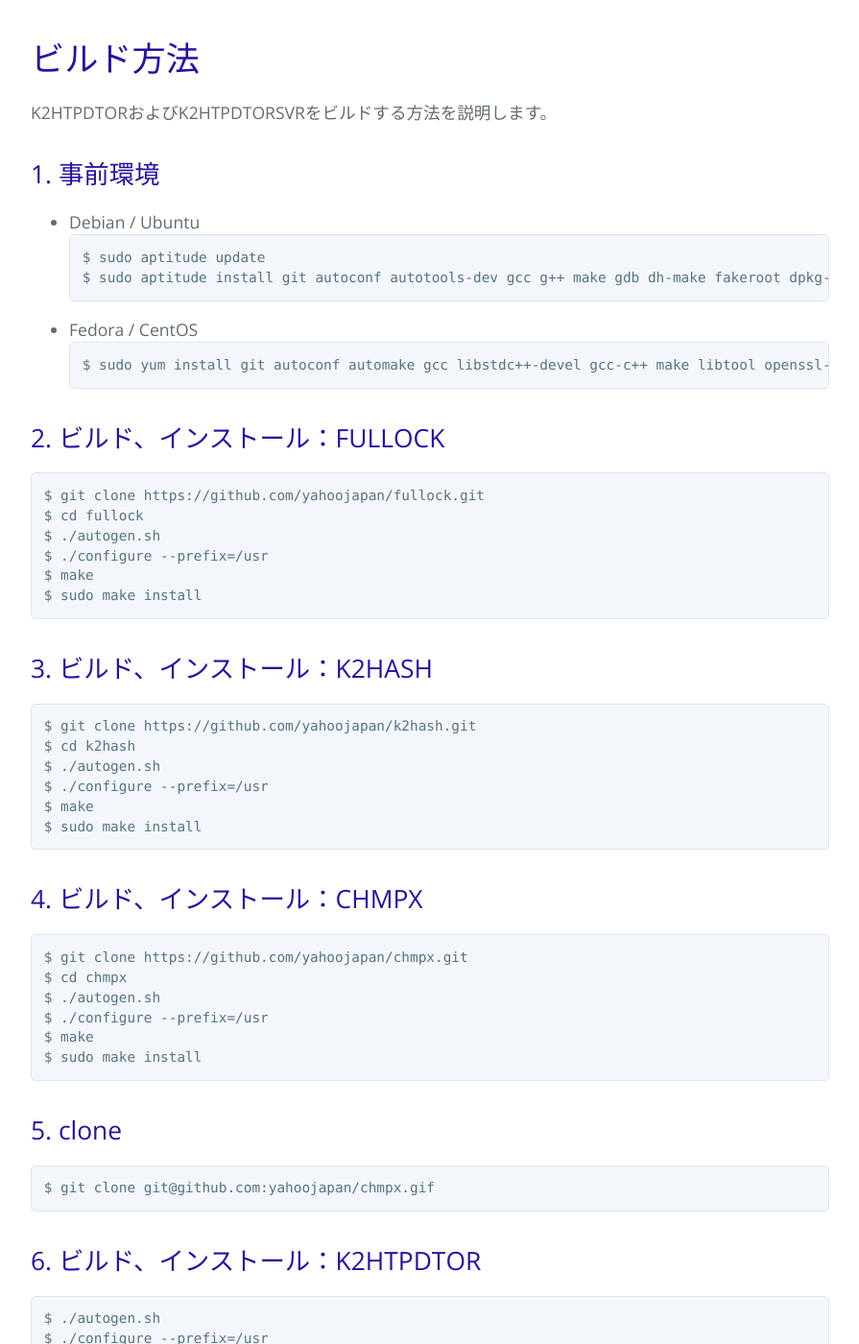
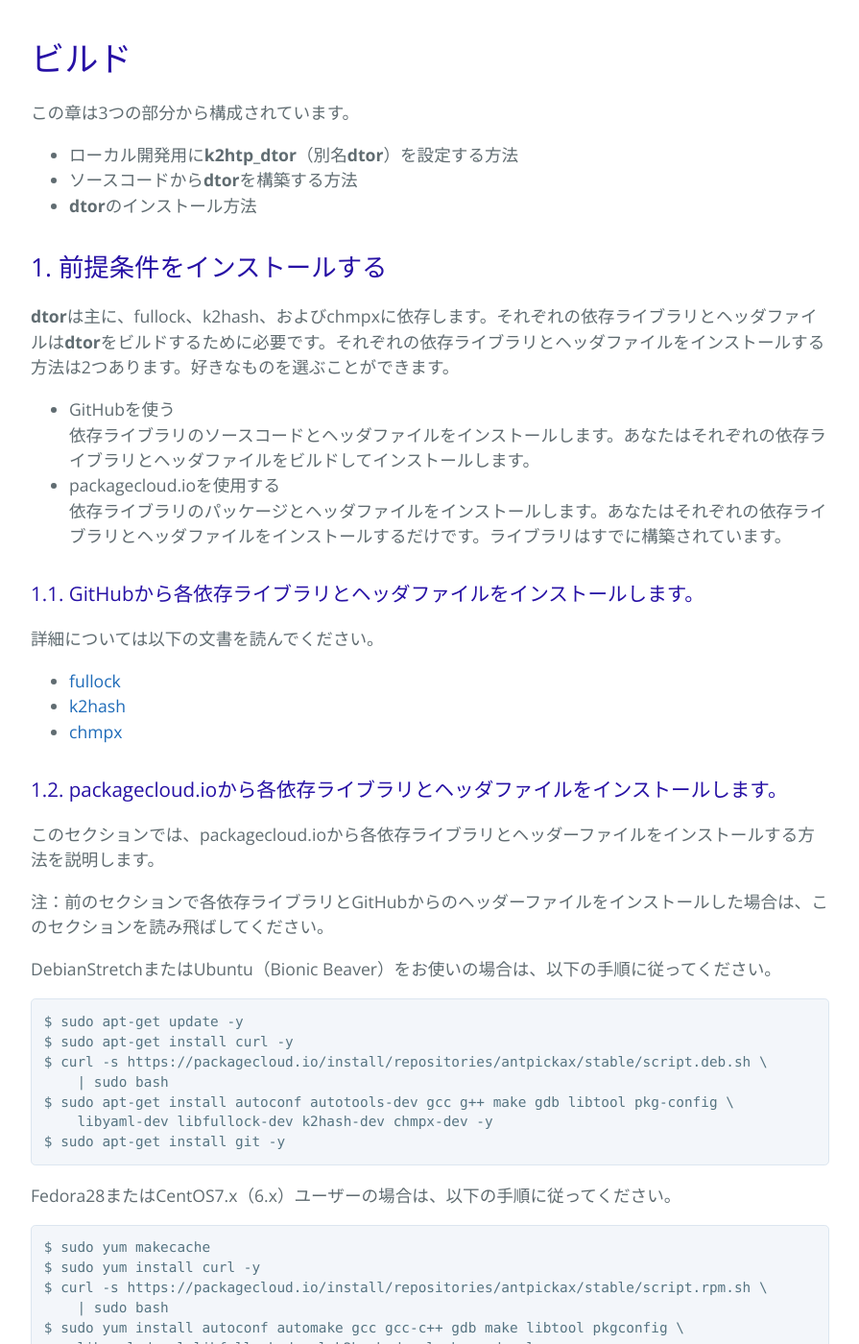
Before and after one commit to yahoojapan/k2htp_dtor, a Jekyll site: the page built from buildja.md, in a window 1280 px wide and 1400 px high, scrolled down 237 px. Shown: the whole window at 96% size, without its empty margins (192-1087 px from the left). Built offline with Jekyll 4.4.1, drawn with Linux system fonts in a browser that asks for light colours; some of the changed text lies outside the part shown.

Commit message:
Use packagecloud.io for binary packages.

````diff
--- a/build.md
+++ b/build.md
@@ -13,59 +13,79 @@
 next_string:
 ---
 
-# Building
-The build method for K2HTPDTOR and K2HTPDTORSVR is explained below.
 
-## 1. Install prerequisites before compiling
-- Debian / Ubuntu
-```
-$ sudo aptitude update
-$ sudo aptitude install git autoconf autotools-dev gcc g++ make gdb dh-make fakeroot dpkg-dev devscripts libtool pkg-config libssl-dev libyaml-dev
-```
-- Fedora / CentOS
-```
-$ sudo yum install git autoconf automake gcc libstdc++-devel gcc-c++ make libtool openssl-devel libyaml-devel
+# Build
+
+This chapter consists of three parts:
+
+* how to set up **k2htp_dtor(aka dtor)** for local development
+* how to build **dtor** from the source code
+* how to install **dtor**.
+
+## 1. Install prerequisites
+
+**dtor** primarily depends on **fullock**, **k2hash** and **chmpx**. Each dependent library and the header files are required to build **dtor**. We provide two ways to install them. You can select your favorite one.
+
+* Use [GitHub](https://github.com/)
+  Install the source code of dependent libraries and the header files. You will **build** them and install them.
+* Use [packagecloud.io](https://packagecloud.io/)
+  Install packages of dependent libraries and the header files. You just install them. Libraries are already built.
+
+### 1.1. Install each dependent library and the header files from GitHub
+
+Read the following documents for details:
+
+* [fullock](https://fullock.antpick.ax/build.html)
+* [k2hash](https://k2hash.antpick.ax/build.html)
+* [chmpx](https://chmpx.antpick.ax/build.html)
+
+### 1.2. Install each dependent library and the header files from packagecloud.io
+
+This section instructs how to install each dependent library and the header files from [packagecloud.io](https://packagecloud.io/).
+
+Note: Skip reading this section if you have installed each dependent library and the header files from [GitHub](https://github.com/) in the previous section.
+
+For DebianStretch or Ubuntu(Bionic Beaver) users, follow the steps below:
+```bash
+$ sudo apt-get update -y
+$ sudo apt-get install curl -y
+$ curl -s https://packagecloud.io/install/repositories/antpickax/stable/script.deb.sh \
+    | sudo bash
+$ sudo apt-get install autoconf autotools-dev gcc g++ make gdb libtool pkg-config \
+    libyaml-dev libfullock-dev k2hash-dev chmpx-dev -y
+$ sudo apt-get install git -y
 ```
 
-## 2. Building and installing FULLOCK
+For Fedora28 or CentOS7.x(6.x) users, follow the steps below:
+```bash
+$ sudo yum makecache
+$ sudo yum install curl -y
+$ curl -s https://packagecloud.io/install/repositories/antpickax/stable/script.rpm.sh \
+    | sudo bash
+$ sudo yum install autoconf automake gcc gcc-c++ gdb make libtool pkgconfig \
+    libyaml-devel libfullock-devel k2hash-devel chmpx-devel -y
+$ sudo yum install git -y
 ```
-$ git clone https://github.com/yahoojapan/fullock.git
-$ cd fullock
-$ ./autoge,sh
+
+## 2. Clone the source code from GitHub
+
+Download the **dtor**'s source code from [GitHub](https://github.com/).
+```bash
+$ git clone https://github.com/yahoojapan/k2htp_dtor.git
+```
+
+## 3. Build and install
+
+Just follow the steps below to build **dtor** and install it. We use [GNU Automake](https://www.gnu.org/software/automake/) to build **dtor**.
+```bash
+$ cd k2htp_dtor
+$ sh autogen.sh
 $ ./configure --prefix=/usr
 $ make
 $ sudo make install
 ```
 
-## 3. Building and installing K2HASH
+After successfully installing **dtor**, you will see the manual page for **dtor**:
+```bash
+$ man k2htpdtor
 ```
-$ git clone https://github.com/yahoojapan/k2hash.git
-$ cd k2hash
-$ ./autoge,sh
-$ ./configure --prefix=/usr
-$ make
-$ sudo make install
-```
-
-## 4. Building and installing CHMPX
-```
-$ git clone https://github.com/yahoojapan/chmpx.git
-$ cd chmpx
-$ ./autoge,sh
-$ ./configure --prefix=/usr
-$ make
-$ sudo make install
-```
-
-## 5. Clone source codes from Github
-```
-$ git clone git@github.com:yahoojapan/chmpx.gif
-```
-
-## 6. Building and installing K2HTPDTOR/K2HTPDTORSVR
-```
-$ ./autoge,sh
-$ ./configure --prefix=/usr
-$ make
-$ sudo make install
-```
--- a/buildja.md
+++ b/buildja.md
@@ -13,59 +13,78 @@
 next_string:
 ---
 
-# ビルド方法
-K2HTPDTORおよびK2HTPDTORSVRをビルドする方法を説明します。
+# ビルド
 
-## 1. 事前環境
-- Debian / Ubuntu
-```
-$ sudo aptitude update
-$ sudo aptitude install git autoconf autotools-dev gcc g++ make gdb dh-make fakeroot dpkg-dev devscripts libtool pkg-config libssl-dev libyaml-dev
-```
-- Fedora / CentOS
-```
-$ sudo yum install git autoconf automake gcc libstdc++-devel gcc-c++ make libtool openssl-devel libyaml-devel
+この章は3つの部分から構成されています。
+
+* ローカル開発用に**k2htp_dtor**（別名**dtor**）を設定する方法
+* ソースコードから**dtor**を構築する方法
+* **dtor**のインストール方法
+
+## 1. 前提条件をインストールする
+
+**dtor**は主に、fullock、k2hash、およびchmpxに依存します。それぞれの依存ライブラリとヘッダファイルは**dtor**をビルドするために必要です。それぞれの依存ライブラリとヘッダファイルをインストールする方法は2つあります。好きなものを選ぶことができます。
+
+* GitHubを使う
+  依存ライブラリのソースコードとヘッダファイルをインストールします。あなたはそれぞれの依存ライブラリとヘッダファイルをビルドしてインストールします。
+* packagecloud.ioを使用する
+  依存ライブラリのパッケージとヘッダファイルをインストールします。あなたはそれぞれの依存ライブラリとヘッダファイルをインストールするだけです。ライブラリはすでに構築されています。
+
+### 1.1. GitHubから各依存ライブラリとヘッダファイルをインストールします。
+
+詳細については以下の文書を読んでください。
+
+* [fullock](https://fullock.antpick.ax/build.html)
+* [k2hash](https://k2hash.antpick.ax/build.html)
+* [chmpx](https://chmpx.antpick.ax/build.html)
+
+### 1.2. packagecloud.ioから各依存ライブラリとヘッダファイルをインストールします。
+
+このセクションでは、packagecloud.ioから各依存ライブラリとヘッダーファイルをインストールする方法を説明します。
+
+注：前のセクションで各依存ライブラリとGitHubからのヘッダーファイルをインストールした場合は、このセクションを読み飛ばしてください。
+
+DebianStretchまたはUbuntu（Bionic Beaver）をお使いの場合は、以下の手順に従ってください。
+```bash
+$ sudo apt-get update -y
+$ sudo apt-get install curl -y
+$ curl -s https://packagecloud.io/install/repositories/antpickax/stable/script.deb.sh \
+    | sudo bash
+$ sudo apt-get install autoconf autotools-dev gcc g++ make gdb libtool pkg-config \
+    libyaml-dev libfullock-dev k2hash-dev chmpx-dev -y
+$ sudo apt-get install git -y
 ```
 
-## 2. ビルド、インストール：FULLOCK
+Fedora28またはCentOS7.x（6.x）ユーザーの場合は、以下の手順に従ってください。
+```bash
+$ sudo yum makecache
+$ sudo yum install curl -y
+$ curl -s https://packagecloud.io/install/repositories/antpickax/stable/script.rpm.sh \
+    | sudo bash
+$ sudo yum install autoconf automake gcc gcc-c++ gdb make libtool pkgconfig \
+    libyaml-devel libfullock-devel k2hash-devel chmpx-devel -y
+$ sudo yum install git -y
 ```
-$ git clone https://github.com/yahoojapan/fullock.git
-$ cd fullock
-$ ./autogen.sh
+
+## 2. GitHubからソースコードを複製する
+
+GitHubから**dtor**のソースコードをダウンロードしてください。
+```bash
+$ git clone https://github.com/yahoojapan/k2htp_dtor.git
+```
+
+## 3. ビルドしてインストールする
+
+以下の手順に従って**dtor**をビルドしてインストールしてください。 [GNU Automake](https://www.gnu.org/software/automake/)を使って**dtor**を構築します。
+```bash
+$ cd k2htp_dtor
+$ sh autogen.sh
 $ ./configure --prefix=/usr
 $ make
 $ sudo make install
 ```
 
-## 3. ビルド、インストール：K2HASH
+**dtor**のインストールが成功すると、**dtor**のマニュアルページが表示されます。
+```bash
+$ man k2htpdtor
 ```
-$ git clone https://github.com/yahoojapan/k2hash.git
-$ cd k2hash
-$ ./autogen.sh
-$ ./configure --prefix=/usr
-$ make
-$ sudo make install
-```
-
-## 4. ビルド、インストール：CHMPX
-```
-$ git clone https://github.com/yahoojapan/chmpx.git
-$ cd chmpx
-$ ./autogen.sh
-$ ./configure --prefix=/usr
-$ make
-$ sudo make install
-```
-
-## 5. clone
-```
-$ git clone git@github.com:yahoojapan/chmpx.gif
-```
-
-## 6. ビルド、インストール：K2HTPDTOR
-```
-$ ./autogen.sh
-$ ./configure --prefix=/usr
-$ make
-$ sudo make install
-```
````
